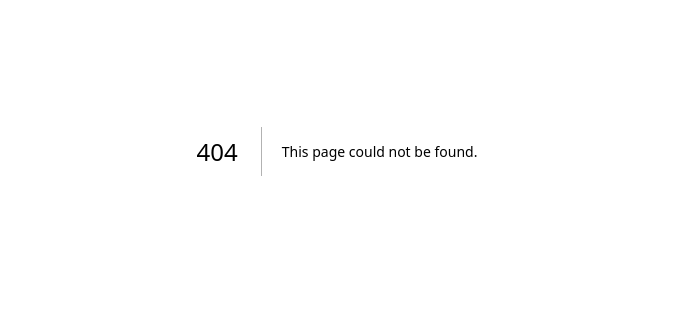
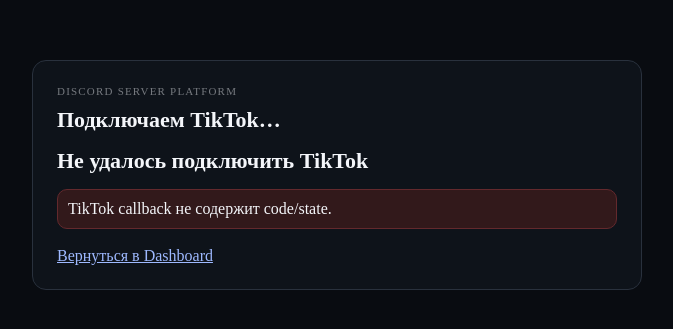
Before and after one commit to Agro4221/Discord-Server-Platform, a Next.js app in the folder apps/dashboard/: page /tiktok/callback in a window 1280 px wide. Before the commit this address had no page. Shown: the part 249-578 px from the top of the page, without its empty margins (303-976 px from the left). Built offline with nearby package versions, Linux system fonts and the light colour scheme.

Commit message:
feat: add TikTok OAuth callback page

```diff
--- /dev/null
+++ b/apps/dashboard/app/tiktok/callback/page.tsx
@@ -0,0 +1,13 @@
+import TikTokCallbackClient from "./tiktok-callback-client";
+
+export default async function TikTokCallbackPage({
+  searchParams
+}: {
+  searchParams: Promise<{ code?: string; state?: string; error?: string; error_description?: string }>
+}) {
+  const params = await searchParams;
+  if (params.error) {
+    return <TikTokCallbackClient code="" state="" />;
+  }
+  return <TikTokCallbackClient code={params.code ?? ""} state={params.state ?? ""} />;
+}
```
